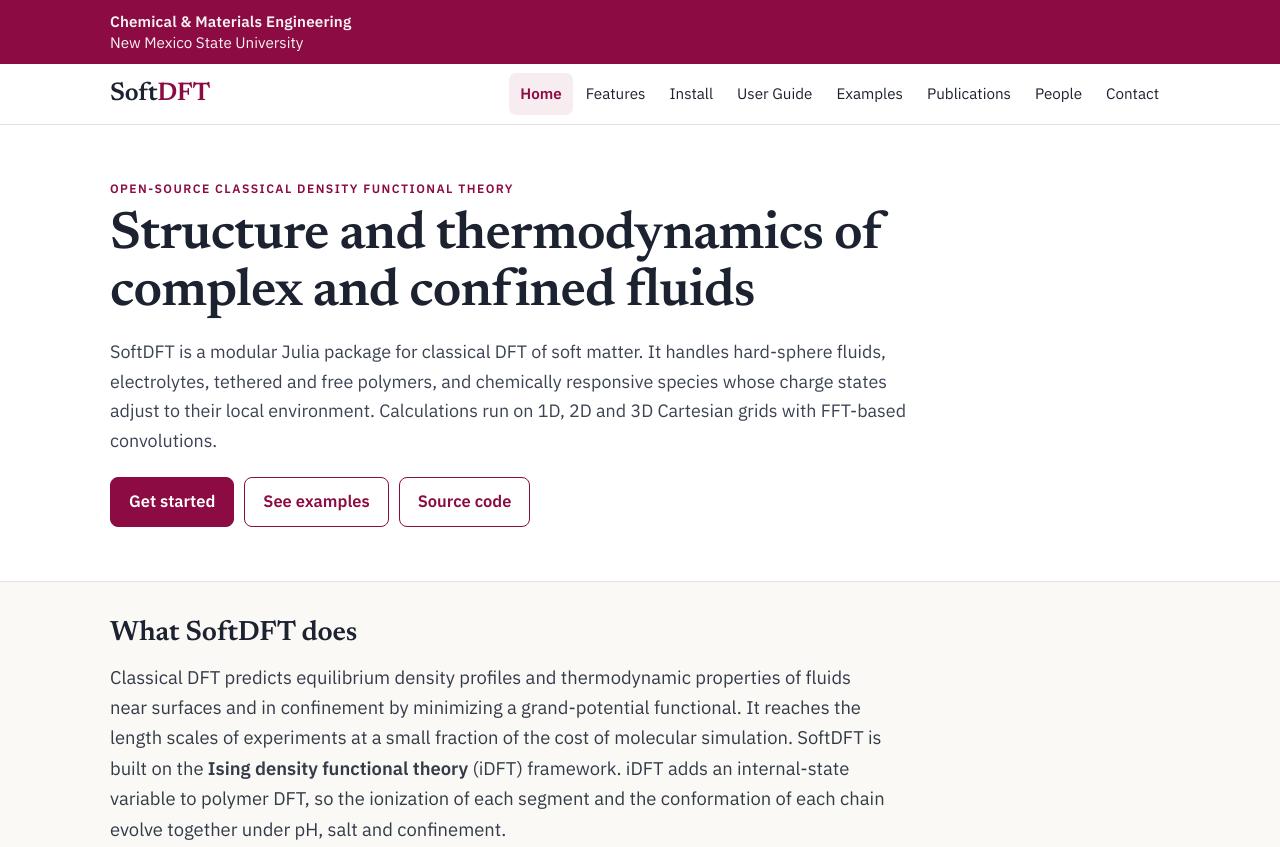
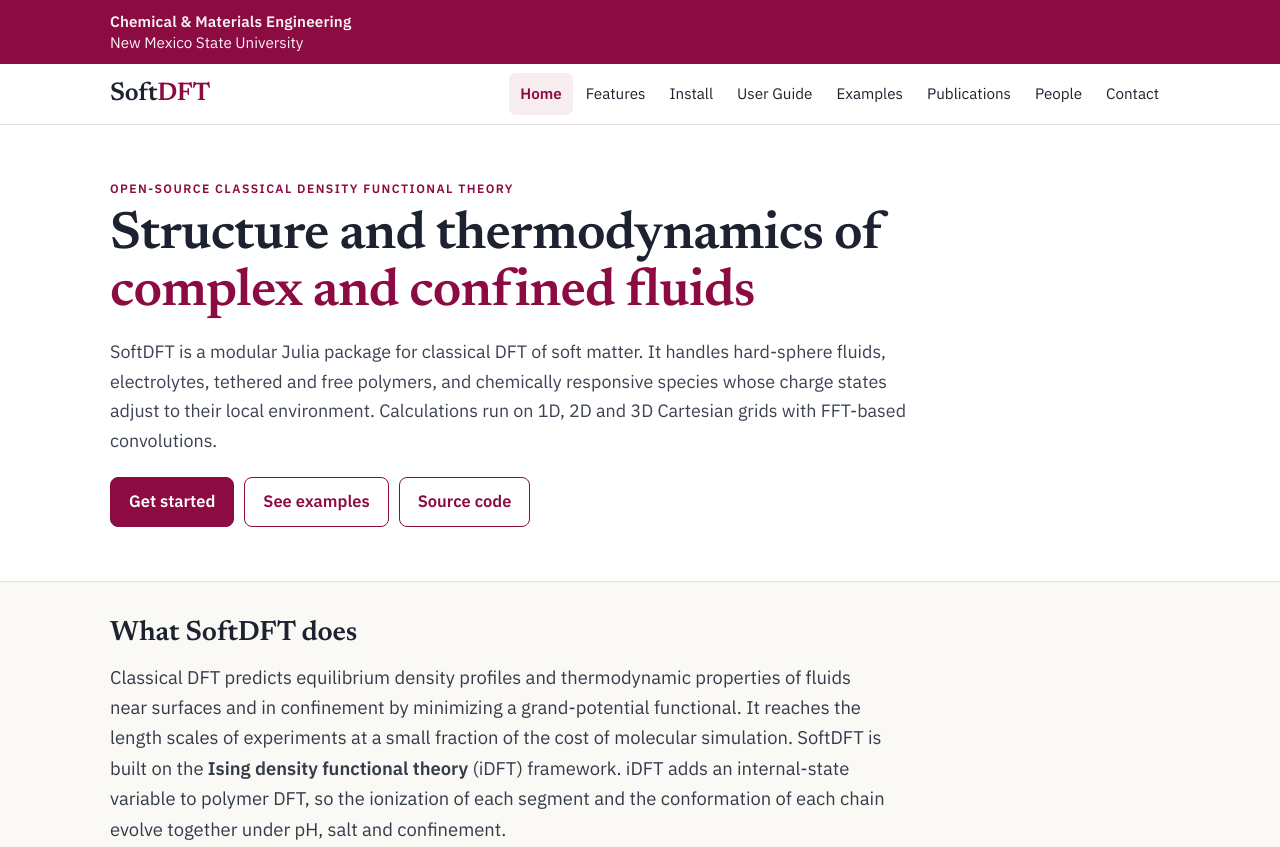
Before and after one commit to SoftDFT-group/SoftDFT-group.github.io, a plain HTML site: page index.html in a window 1280 px wide. Shown: the top 847 px of the page. Drawn offline with Linux system fonts and the light colour scheme.

Commit message:
Home: keep crimson on heading phrase, upright instead of italic
Co-Authored-By: Claude Opus 5.5 <noreply@anthropic.com>

```diff
--- a/assets/css/site.css
+++ b/assets/css/site.css
@@ -81,7 +81,7 @@ td.num, th.num { text-align: right; font-variant-numeric: tabular-nums; }
 .hero .wrap { display: grid; grid-template-columns: minmax(0, 1fr); gap: 40px; align-items: center; padding-top: 54px; padding-bottom: 54px; }
 .hero .wrap > div { max-width: 820px; }
 .hero h1 { font-family: var(--serif); font-weight: 600; font-size: clamp(2.2rem, 4.6vw, 3.3rem); line-height: 1.08; margin: 0 0 16px; letter-spacing: -.015em; }
-.hero h1 em { font-style: italic; color: var(--crimson); }
+.hero h1 em { font-style: normal; color: var(--crimson); }
 .hero p { font-size: 1.12rem; color: #3b4252; margin-bottom: 22px; }
 .hero figure { margin: 0; }
 .hero figcaption { font-size: .85rem; color: var(--muted); margin-top: 8px; }
--- a/index.html
+++ b/index.html
@@ -43,7 +43,7 @@
   <div class="wrap">
     <div>
       <div class="eyebrow">Open-source classical density functional theory</div>
-      <h1>Structure and thermodynamics of complex and confined fluids</h1>
+      <h1>Structure and thermodynamics of <em>complex and confined fluids</em></h1>
       <p>SoftDFT is a modular Julia package for classical DFT of soft matter. It handles hard-sphere fluids,
       electrolytes, tethered and free polymers, and chemically responsive species whose charge states adjust
       to their local environment. Calculations run on 1D, 2D and 3D Cartesian grids with FFT-based convolutions.</p>
```
Also changed, not shown: _build/pages/index.html (+1 -1 lines).
